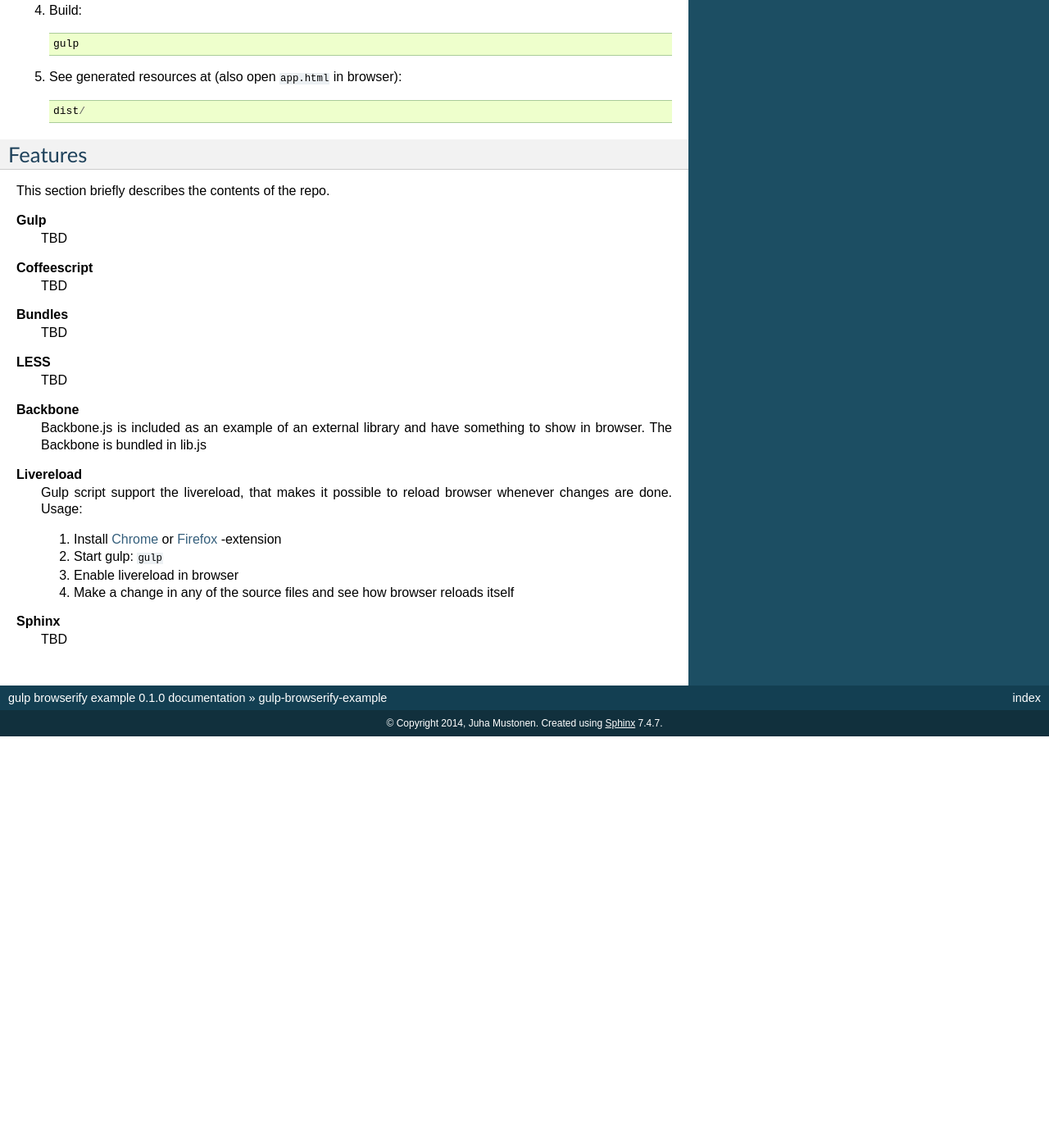
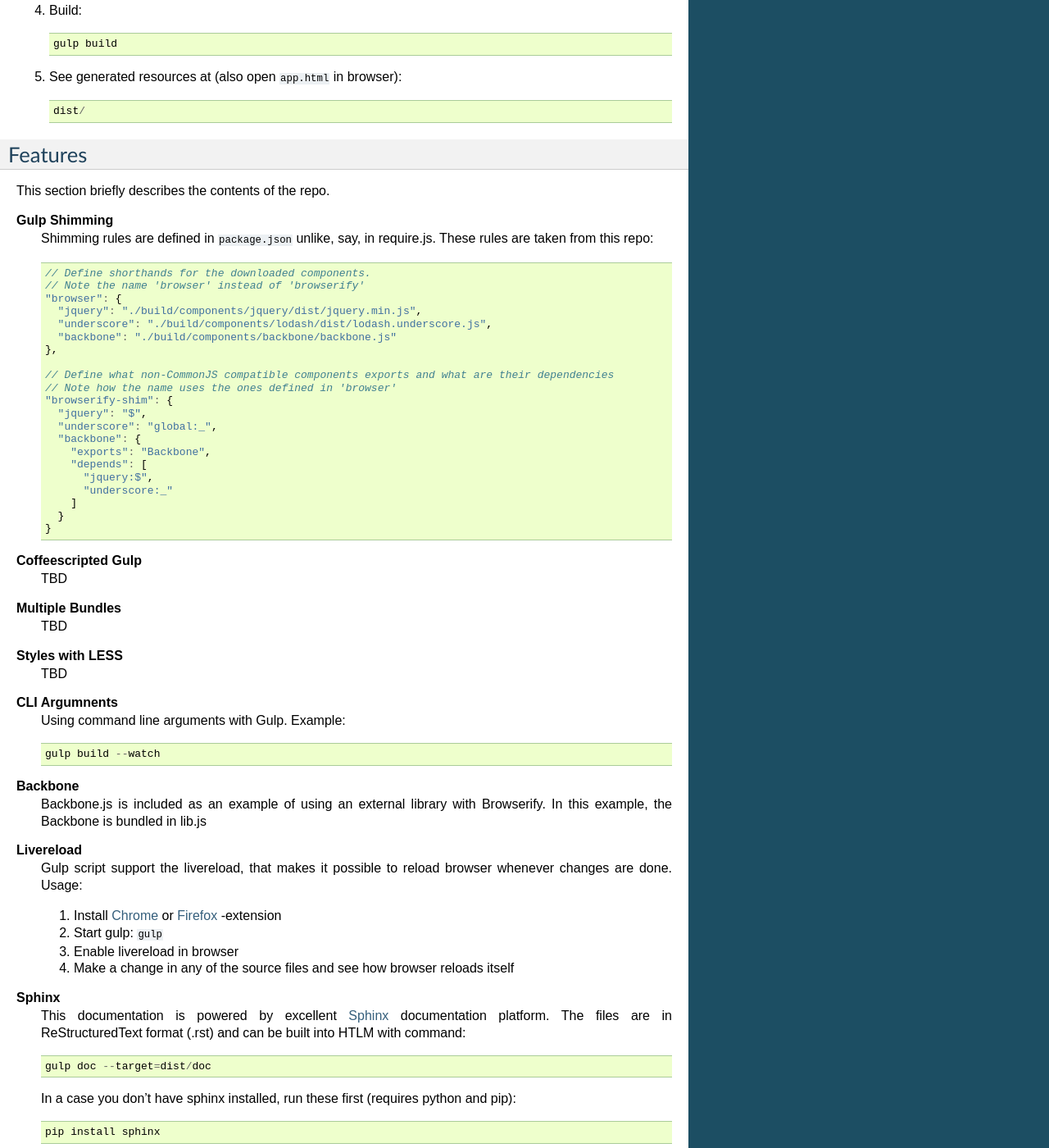
Before and after one commit to juhamust/gulp-browserify-example, a Sphinx documentation site: the page built from doc/index.rst, in a window 1280 px wide and 1400 px high, scrolled down 470 px. Shown: the whole window at 82% size. Built offline with Sphinx 7.4.7, drawn with Linux system fonts in a browser that asks for light colours; before the commit the page ends 1368 px from its top, so only the background shows below that; some of the changed text lies outside the part shown.

Commit message:
Support watching after buiilding

```diff
--- a/doc/index.rst
+++ b/doc/index.rst
@@ -1,8 +1,8 @@
 gulp-browserify-example
 =======================
-This is a simple but non-trivial example of using browserify with gulp.
+This is a simple but non-trivial example of using Browserify_ with Gulp_.
 The example was created as an personal exercise while hopefully being
-helpful for someone else too struggling with Gulp_ and Browserify_.
+helpful for someone else too struggling with these tools.
 
 .. note::
 
@@ -24,7 +24,7 @@ helpful for someone else too struggling with Gulp_ and Browserify_.
 
 #.  Build::
 
-      gulp
+      gulp build
 
 #.  See generated resources at (also open ``app.html`` in browser)::
 
@@ -35,21 +35,53 @@ Features
 --------
 This section briefly describes the contents of the repo.
 
-**Gulp**
+**Gulp Shimming**
+  Shimming rules are defined in ``package.json`` unlike, say, in require.js.
+  These rules are taken from this repo:
+
+  .. code-block:: javascript
+
+    // Define shorthands for the downloaded components.
+    // Note the name 'browser' instead of 'browserify'
+    "browser": {
+      "jquery": "./build/components/jquery/dist/jquery.min.js",
+      "underscore": "./build/components/lodash/dist/lodash.underscore.js",
+      "backbone": "./build/components/backbone/backbone.js"
+    },
+
+    // Define what non-CommonJS compatible components exports and what are their dependencies
+    // Note how the name uses the ones defined in 'browser'
+    "browserify-shim": {
+      "jquery": "$",
+      "underscore": "global:_",
+      "backbone": {
+        "exports": "Backbone",
+        "depends": [
+          "jquery:$",
+          "underscore:_"
+        ]
+      }
+    }
+
+
+
+**Coffeescripted Gulp**
   TBD
 
-**Coffeescript**
+**Multiple Bundles**
   TBD
 
-**Bundles**
+**Styles with LESS**
   TBD
 
-**LESS**
-  TBD
+**CLI Argumnents**
+  Using command line arguments with Gulp. Example::
+
+    gulp build --watch
 
 **Backbone**
-  Backbone.js is included as an example of an external library and
-  have something to show in browser. The Backbone is bundled in lib.js
+  Backbone.js is included as an example of using an external library with Browserify.
+  In this example, the Backbone is bundled in lib.js
 
 **Livereload**
   Gulp script support the livereload, that makes it possible to reload
@@ -60,10 +92,25 @@ This section briefly describes the contents of the repo.
   #. Enable livereload in browser
   #. Make a change in any of the source files and see how browser reloads itself
 
+**Sphinx**
+  This documentation is powered by excellent Sphinx_ documentation platform.
+  The files are in ReStructuredText format (.rst) and can be built into HTLM with command::
+
+    gulp doc --target=dist/doc
+
+  In a case you don't have sphinx installed, run these first (requires python and pip)::
+
+    pip install sphinx
+
+References
+----------
+References and additional resources:
+
+* Gulp examples: https://github.com/gulpjs/gulp/tree/master/docs/recipes
+
+
 
 .. _Node: http://nodejs.org/
 .. _Gulp: http://gulpjs.org/
+.. _Sphinx: http://sphinx.pocoo.org/
 .. _Browserify: http://browserify.org/
-
-**Sphinx**
-  TBD
--- a/package.json
+++ b/package.json
@@ -57,6 +57,9 @@
     "gulp-filter": "~0.3.0",
     "gulp-plumber": "~0.5.6",
     "gulp-coffeelint": "^0.3.1",
-    "sphinx-npm": "^0.2.0"
+    "sphinx-npm": "^0.2.0",
+    "optimist": "^0.6.1",
+    "gulp-if": "0.0.5",
+    "through2": "^0.4.1"
   }
 }
```
Also changed, not shown: 1 other file.
